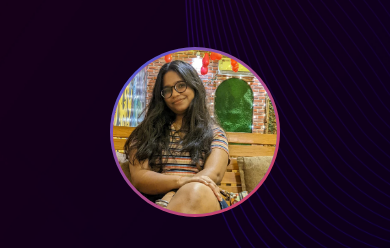
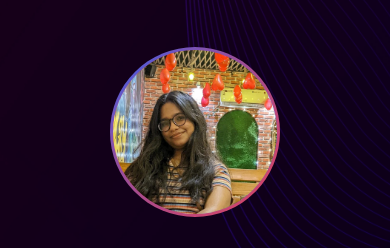
Before and after one commit to shailpujan88/portfolio, a plain HTML site: page My-Portfolio-main/index.html in a window 390 px wide. Shown: the part 65-313 px from the top of the page. Drawn offline with Linux system fonts and the light colour scheme.

Commit message:
changes in index im
Signed-off-by: shailpujan88 <shailsing977@gmail.com>

```diff
--- a/My-Portfolio-main/assets/css/style.css
+++ b/My-Portfolio-main/assets/css/style.css
@@ -415,7 +415,7 @@ a:hover{
     background-size: contain;
     background-position: bottom;
     background-repeat: no-repeat;
-    background-image: url(/assets/images/shailshail.webp);
+    background-image: url(/assets/images/shailshail2.webp);
 }
 
 @media (max-width: 576px) {
@@ -443,7 +443,7 @@ a:hover{
         background-size: cover;
         background-position: center;
         background-repeat: no-repeat;
-        background-image: url(/assets/images/shailshail.webp);
+        background-image: url(/assets/images/shailshail2.webp);
     }
 
     .hero-content{
```
Also changed, not shown: My-Portfolio-main/assets/images/portrait.webp (deleted), My-Portfolio-main/assets/images/shailshail1.webp (added), My-Portfolio-main/assets/images/shailshail2.webp (added).
